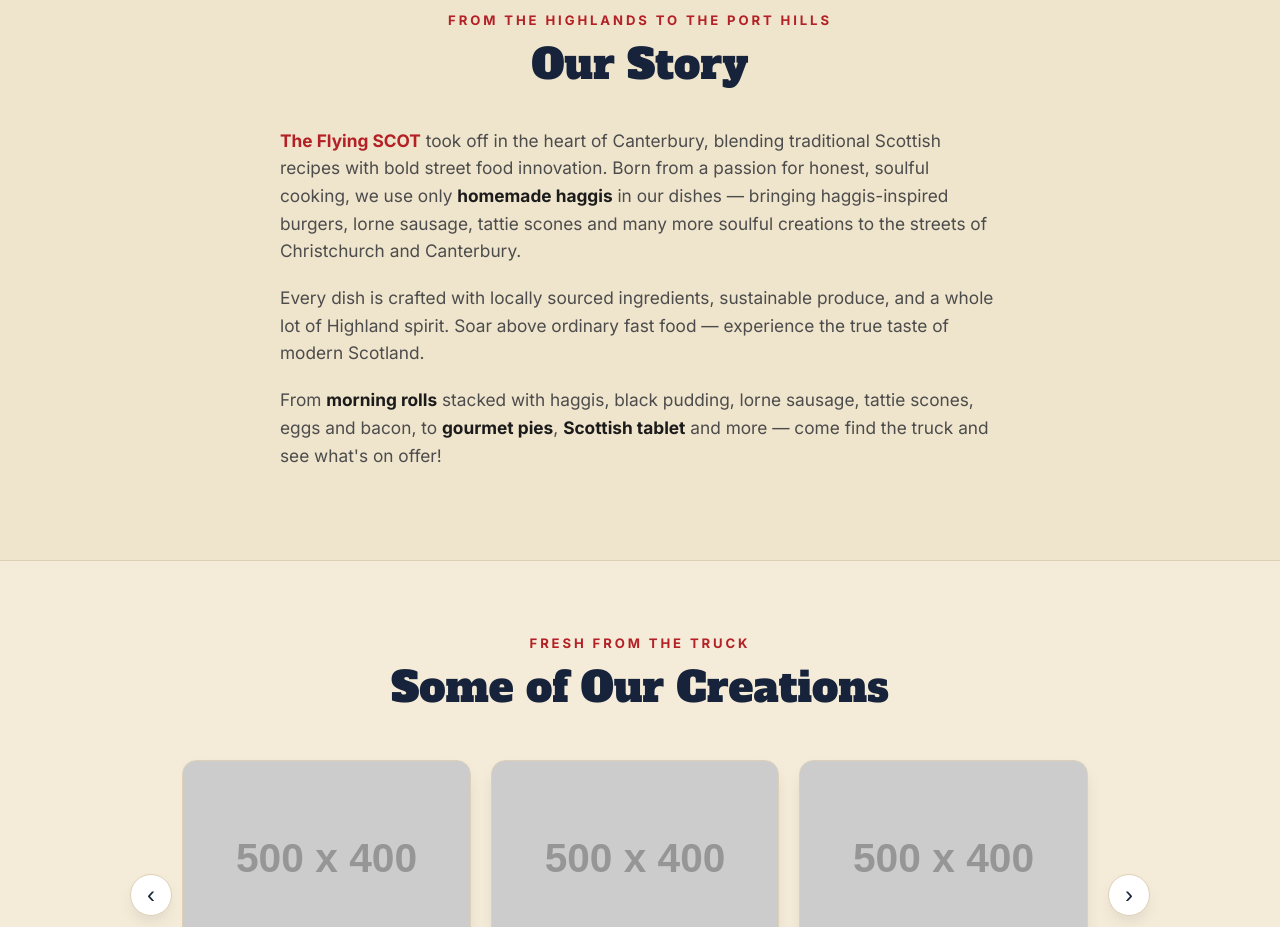
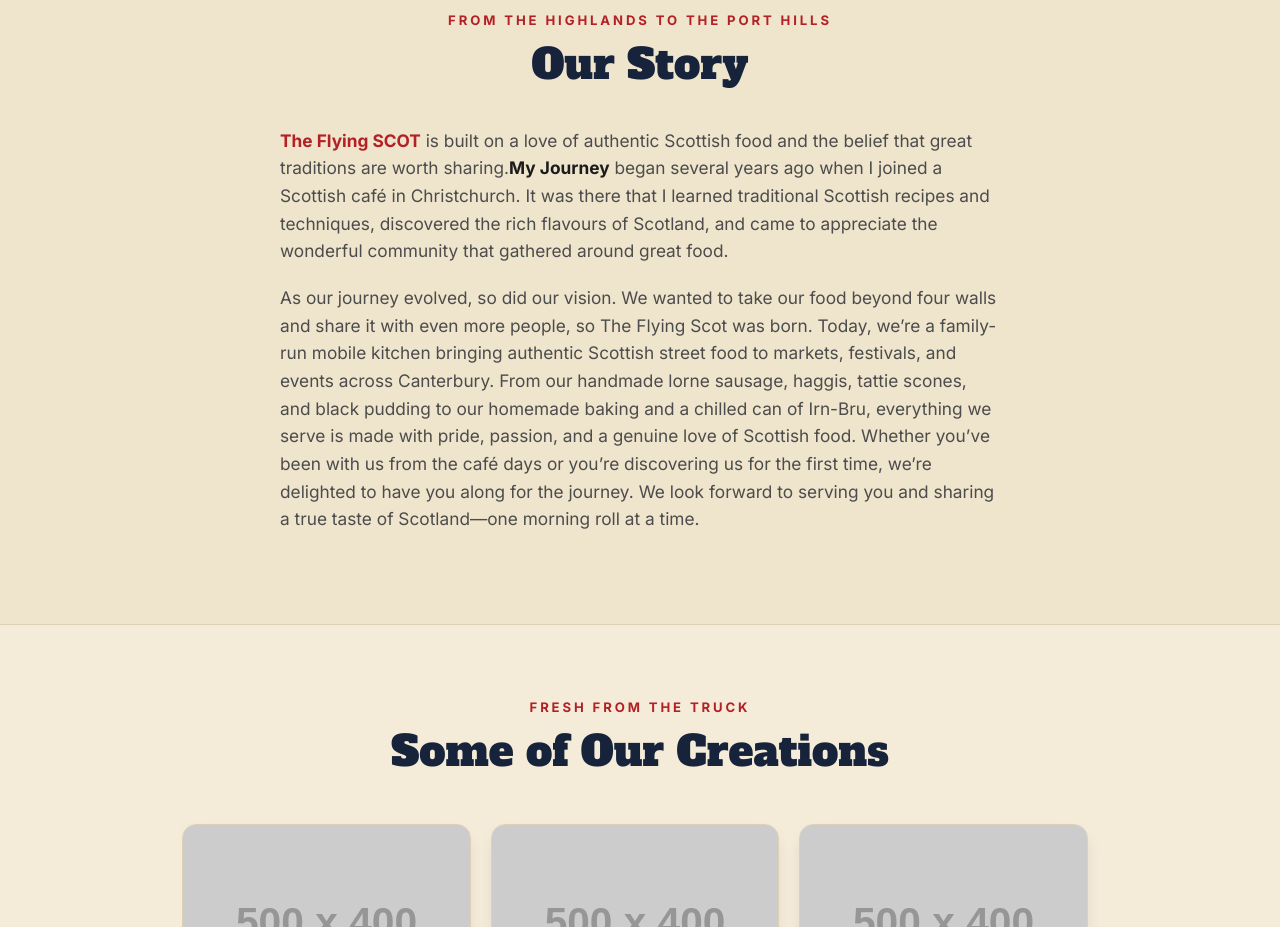
Before and after one commit to allang417/the-flying-scot, a website: page public/index.html in a window 1280 px wide. Shown: the part 860-1787 px from the top of the page. Drawn offline with Linux system fonts and the light colour scheme; placeholder pictures from the web are drawn by us.

Commit message:
Hero Update

```diff
--- a/public/index.html
+++ b/public/index.html
@@ -65,9 +65,12 @@
     <span class="eyebrow">From the Highlands to the Port Hills</span>
     <h2 class="section-title">Our Story</h2>
     <div class="about-text">
-      <p><span class="about-highlight">The Flying SCOT</span> took off in the heart of Canterbury, blending traditional Scottish recipes with bold street food innovation. Born from a passion for honest, soulful cooking, we use only <strong>homemade haggis</strong> in our dishes — bringing haggis-inspired burgers, lorne sausage, tattie scones and many more soulful creations to the streets of Christchurch and Canterbury.</p>
-      <p>Every dish is crafted with locally sourced ingredients, sustainable produce, and a whole lot of Highland spirit. Soar above ordinary fast food — experience the true taste of modern Scotland.</p>
-      <p>From <strong>morning rolls</strong> stacked with haggis, black pudding, lorne sausage, tattie scones, eggs and bacon, to <strong>gourmet pies</strong>, <strong>Scottish tablet</strong> and more — come find the truck and see what's on offer!</p>
+      <p><span class="about-highlight">The Flying SCOT</span> is built on a love of authentic Scottish food and the belief that great traditions are worth sharing.<strong>My Journey</strong> began several years ago when I joined a Scottish café in Christchurch. It was there that I learned traditional Scottish recipes and techniques, discovered the rich flavours of Scotland, and came to appreciate the wonderful community that gathered around great food.</p>
+      <p>As our journey evolved, so did our vision. We wanted to take our food beyond four walls and share it with even more people, so The Flying Scot was born.
+
+Today, we’re a family-run mobile kitchen bringing authentic Scottish street food to markets, festivals, and events across Canterbury. From our handmade lorne sausage, haggis, tattie scones, and black pudding to our homemade baking and a chilled can of Irn-Bru, everything we serve is made with pride, passion, and a genuine love of Scottish food.
+
+Whether you’ve been with us from the café days or you’re discovering us for the first time, we’re delighted to have you along for the journey. We look forward to serving you and sharing a true taste of Scotland—one morning roll at a time.</p>
     </div>
   </div>
 </section>
```
Also changed, not shown: txtdns.png (added).
